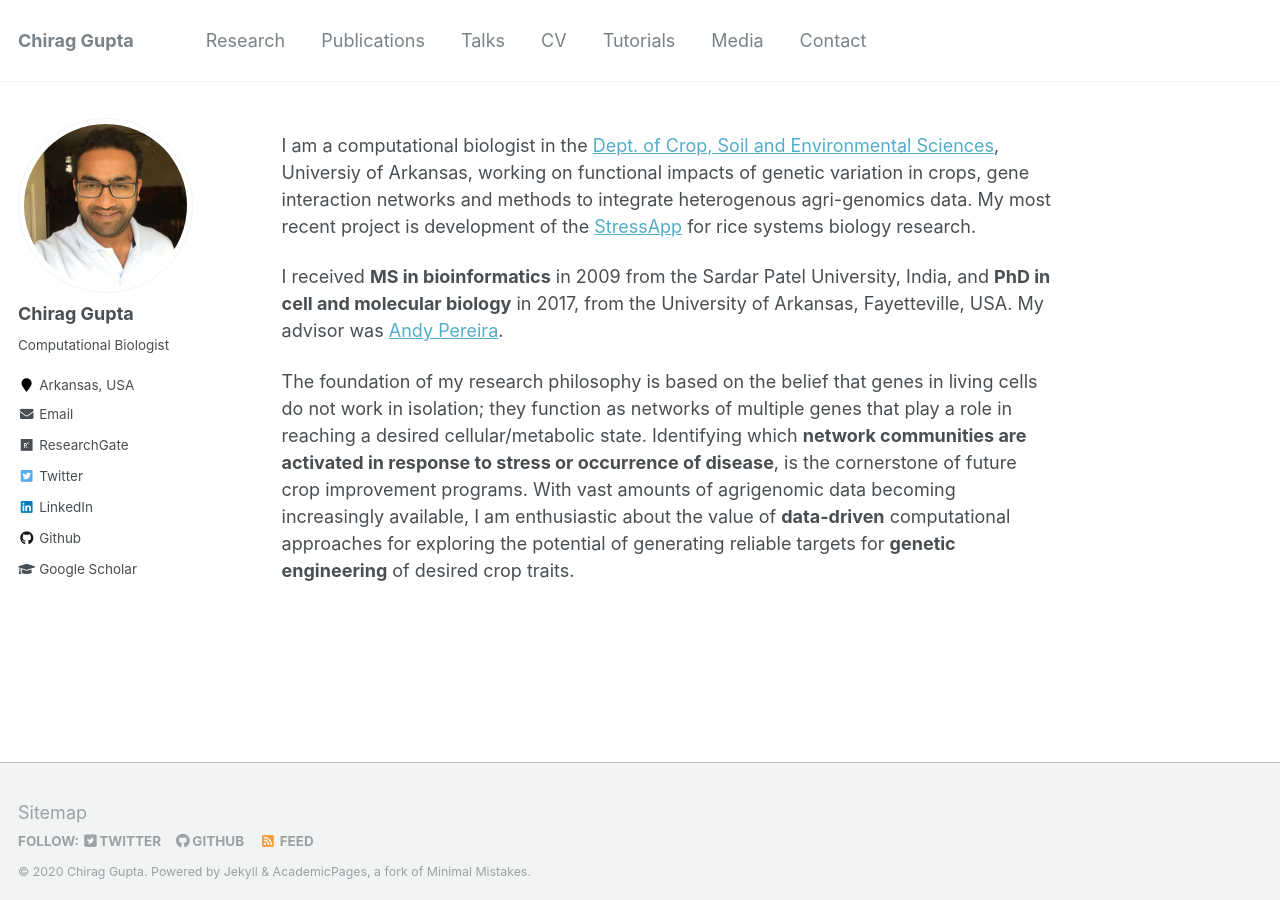
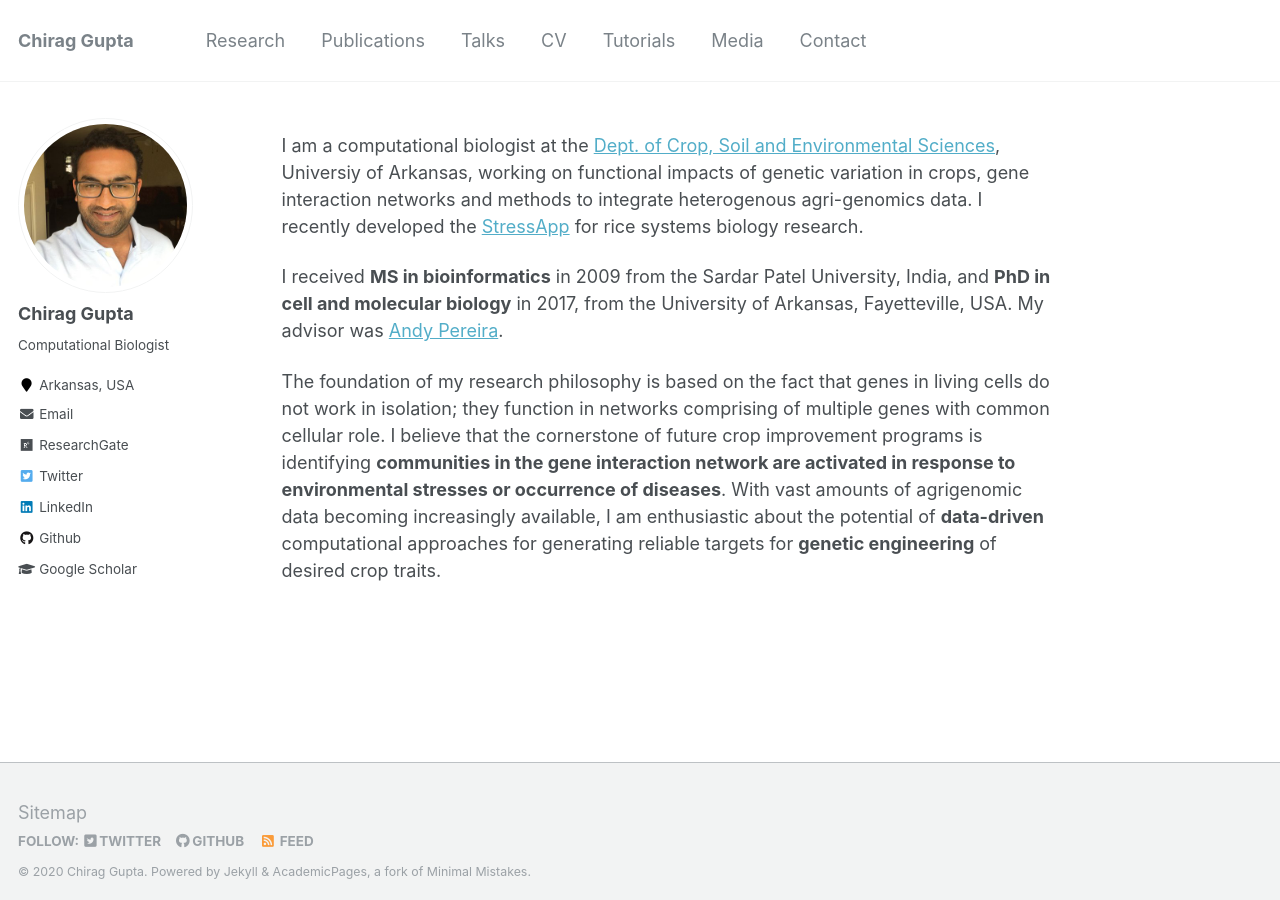
Before and after one commit to cngupta/cngupta.github.io, a Jekyll site: the page built from _pages/about.md, in a window 1280 px wide. Built offline with Jekyll 4.4.1, drawn with Linux system fonts in a browser that asks for light colours.

Commit message:
about edits

```diff
--- a/_pages/about.md
+++ b/_pages/about.md
@@ -8,8 +8,8 @@ redirect_from:
   - /about.html
 ---
 
-I am a computational biologist in the [Dept. of Crop, Soil and Environmental Sciences](https://crop-soil-environmental-sciences.uark.edu/){:target="_blank"}, Universiy of Arkansas, working on functional impacts of genetic variation in crops, gene interaction networks and methods to integrate heterogenous agri-genomics data. My most recent project is development of the [StressApp](http://rrn.uark.edu/shiny/apps/rrn/){:target="_blank"} for rice systems biology research.
+I am a computational biologist at the [Dept. of Crop, Soil and Environmental Sciences](https://crop-soil-environmental-sciences.uark.edu/){:target="_blank"}, Universiy of Arkansas, working on functional impacts of genetic variation in crops, gene interaction networks and methods to integrate heterogenous agri-genomics data. I recently developed the [StressApp](http://rrn.uark.edu/shiny/apps/rrn/){:target="_blank"} for rice systems biology research.
 
 I received **MS in bioinformatics** in 2009 from the Sardar Patel University, India, and **PhD in cell and molecular biology** in 2017, from the University of Arkansas, Fayetteville, USA. My advisor was [Andy Pereira](https://crop-soil-environmental-sciences.uark.edu/people/faculty-directory/uid/apereira/name/Andy+Pereira/){:target="_blank"}.
 
-The foundation of my research philosophy is based on the belief that genes in living cells do not work in isolation; they function as networks of multiple genes that play a role in reaching a desired cellular/metabolic state. Identifying which **network communities are activated in response to stress or occurrence of disease**, is the cornerstone of future crop improvement programs. With vast amounts of agrigenomic data becoming increasingly available, I am enthusiastic about the value of **data-driven** computational approaches for exploring the potential of generating reliable targets for **genetic engineering** of desired crop traits.
+The foundation of my research philosophy is based on the fact that genes in living cells do not work in isolation; they function in networks comprising of multiple genes with common cellular role. I believe that the cornerstone of future crop improvement programs is identifying **communities in the gene interaction network are activated in response to environmental stresses or occurrence of diseases**. With vast amounts of agrigenomic data becoming increasingly available, I am enthusiastic about the potential of **data-driven** computational approaches for generating reliable targets for **genetic engineering** of desired crop traits.
```
